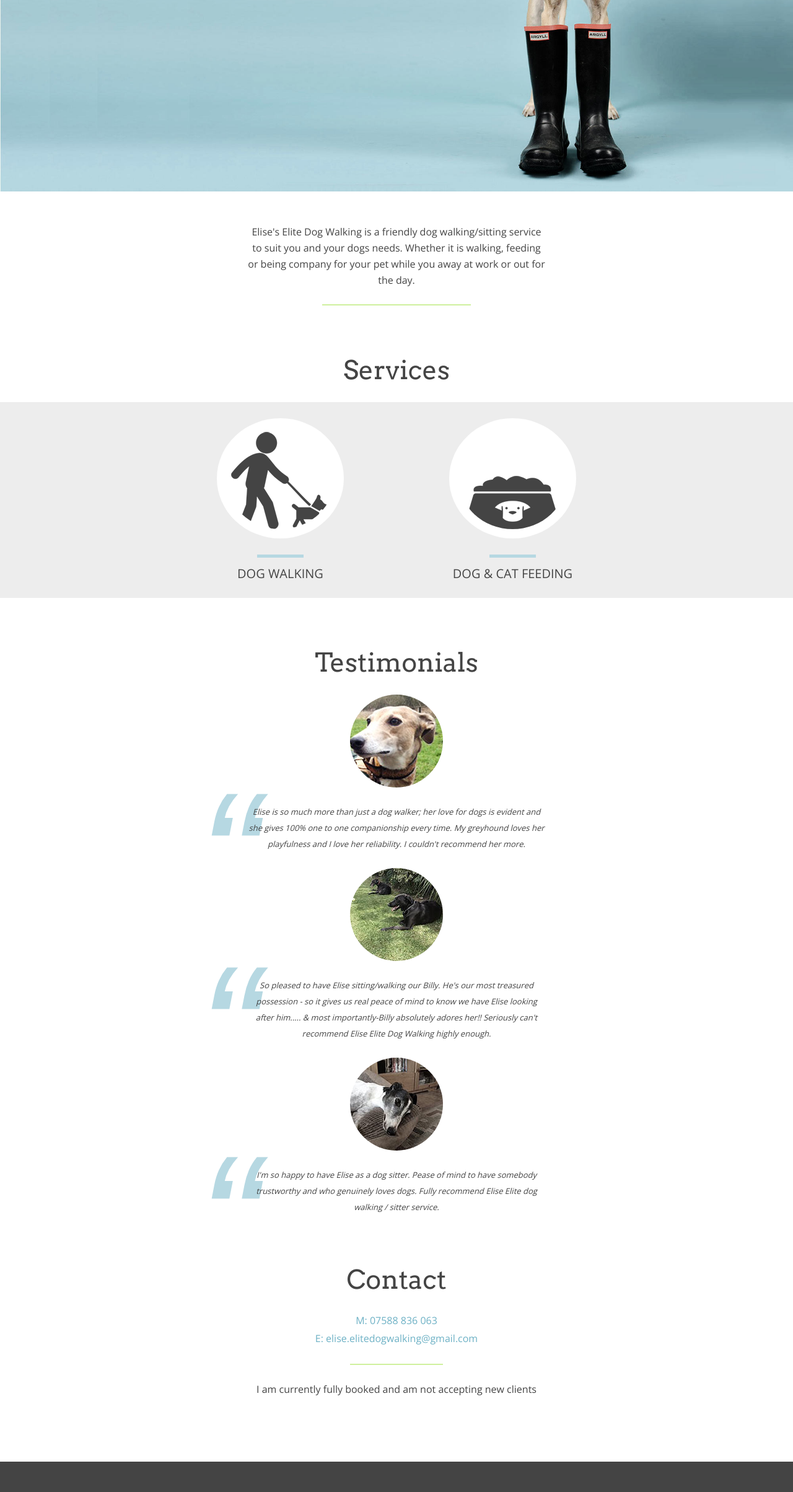
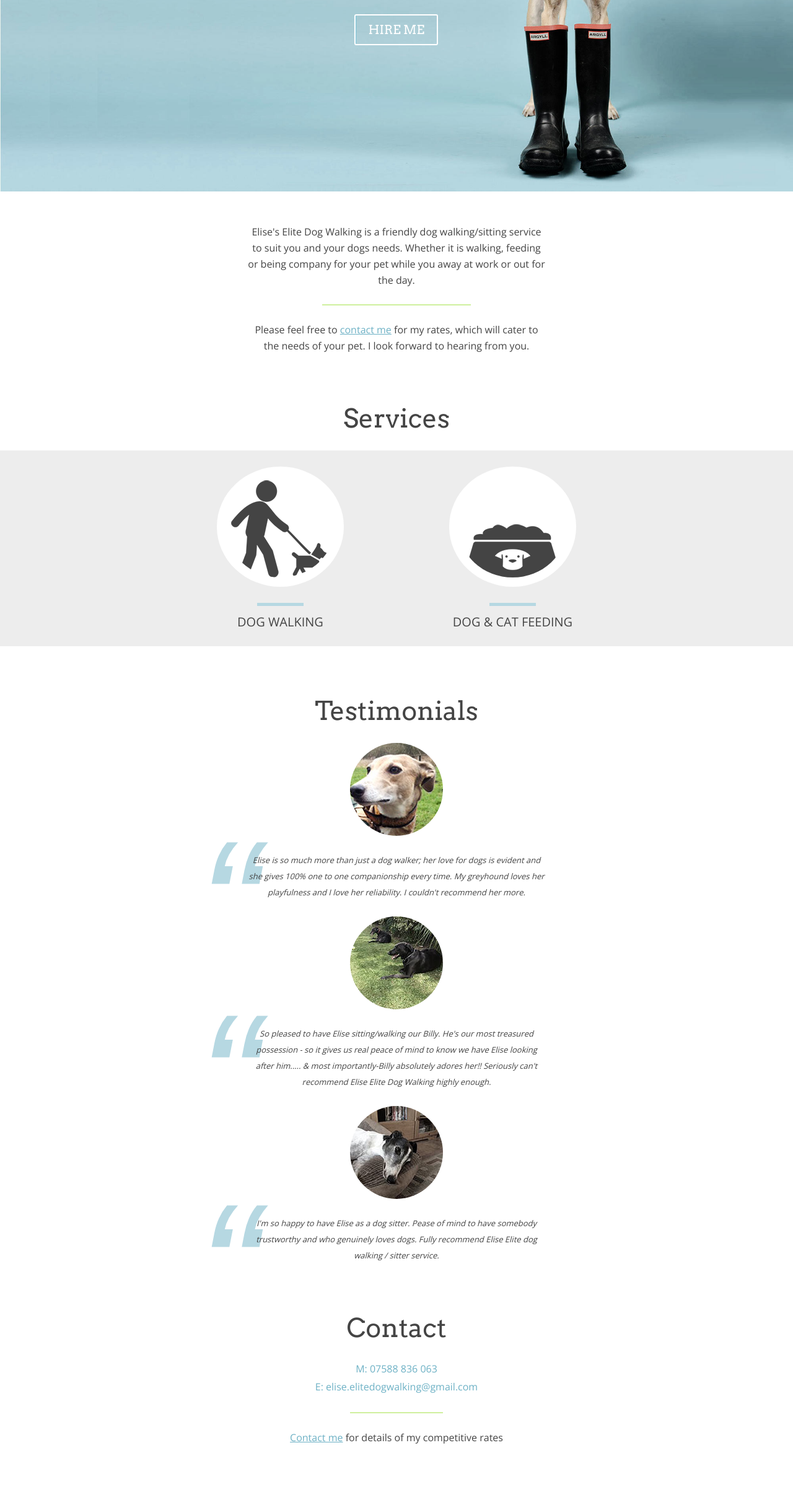
Before and after one commit to tyleralmond/eliseelitedogwalking, a website: page app/index.html in a window 1280 px wide. Shown: the part 291-2699 px from the top of the page at 62% size. Drawn offline with nearby package versions, Linux system fonts and the light colour scheme; files that its build step writes are made by us from their sources.

Commit message:
Uncomment code.

```diff
--- a/app/index.html
+++ b/app/index.html
@@ -34,9 +34,9 @@
                     <h1 class="xlarge">Whatever <span>the Weather</span></h1>
                     <h2 class="medium">Ashford, Kent and Surrounding Areas</h2>
                 </div>
-                <!-- <div class="animate-up">
+                <div class="animate-up">
                     <a class="cta medium" href="mailto:elise.elitedogwalking@gmail.com">HIRE ME</a>
-                </div> -->
+                </div>
             </div>
         </header>
 
@@ -44,7 +44,7 @@
 
             <section class="container line-length text-center">
                 <p class="base about-divider">Elise's Elite Dog Walking is a friendly dog walking/sitting service to suit you and your dogs needs. Whether it is walking, feeding or being company for your pet while you away at work or out for the day.</p>
-                <!-- <p class="base">Please feel free to <a class="inline-link link underline" href="mailto:elise.elitedogwalking@gmail.com">contact me</a> for my rates, which will cater to the needs of your pet. I look forward to hearing from you.</p> -->
+                <p class="base">Please feel free to <a class="inline-link link underline" href="mailto:elise.elitedogwalking@gmail.com">contact me</a> for my rates, which will cater to the needs of your pet. I look forward to hearing from you.</p>
             </section>
 
             <!-- services -->
@@ -91,8 +91,8 @@
                 <h2 class="xlarge">Contact</h2>
                 <a class="link contact-link" href="tel:+107588836063">M: 07588 836 063</a>
                 <a class="link contact-link" href="mailto:elise.elitedogwalking@gmail.com">E: elise.elitedogwalking@gmail.com</a>
-                <!-- <p class="contact-divider"><a class="link underline inline-link" href="mailto:elise.elitedogwalking@gmail.com">Contact me</a> for details of my competitive rates</p> -->
-                <p class="contact-divider">I am currently fully booked and am not accepting new clients</p>
+                <p class="contact-divider"><a class="link underline inline-link" href="mailto:elise.elitedogwalking@gmail.com">Contact me</a> for details of my competitive rates</p>
+                <!-- <p class="contact-divider">I am currently fully booked and am not accepting new clients</p> -->
             </section>
 
         </main>
```
